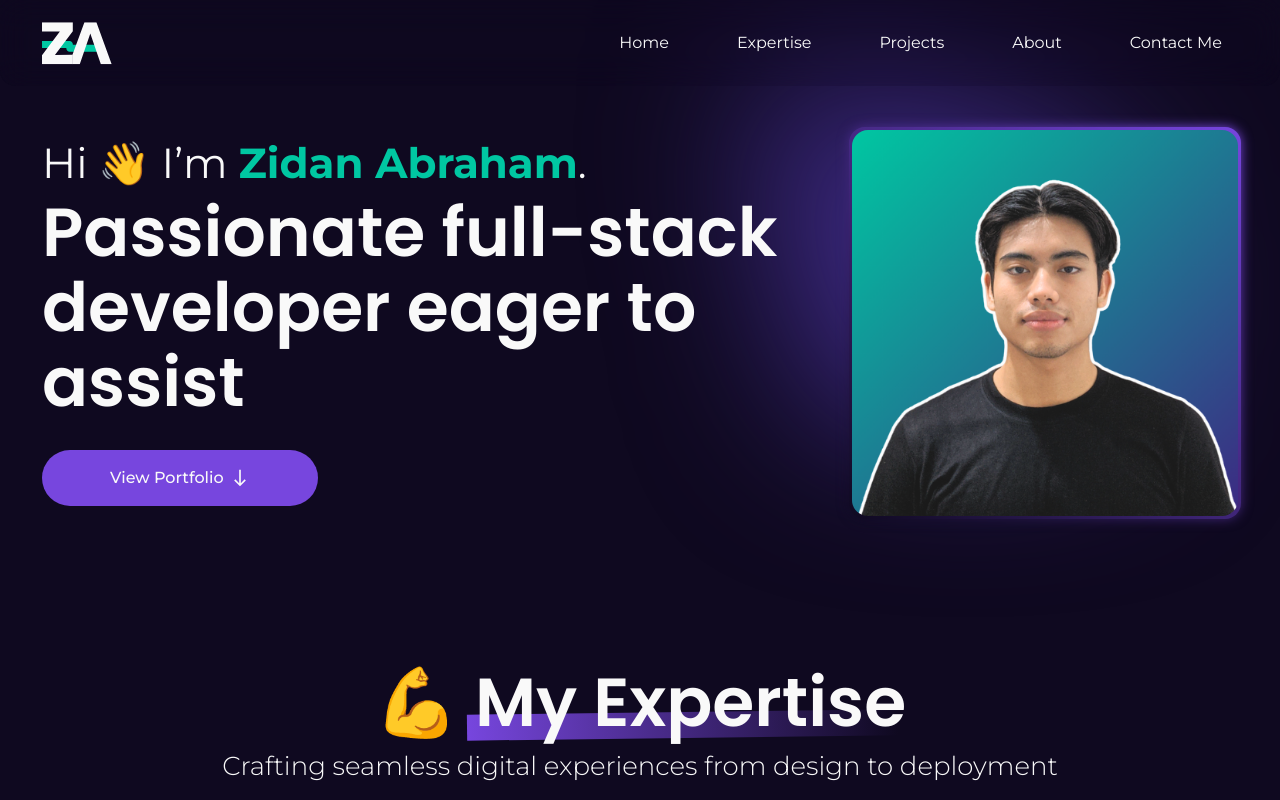
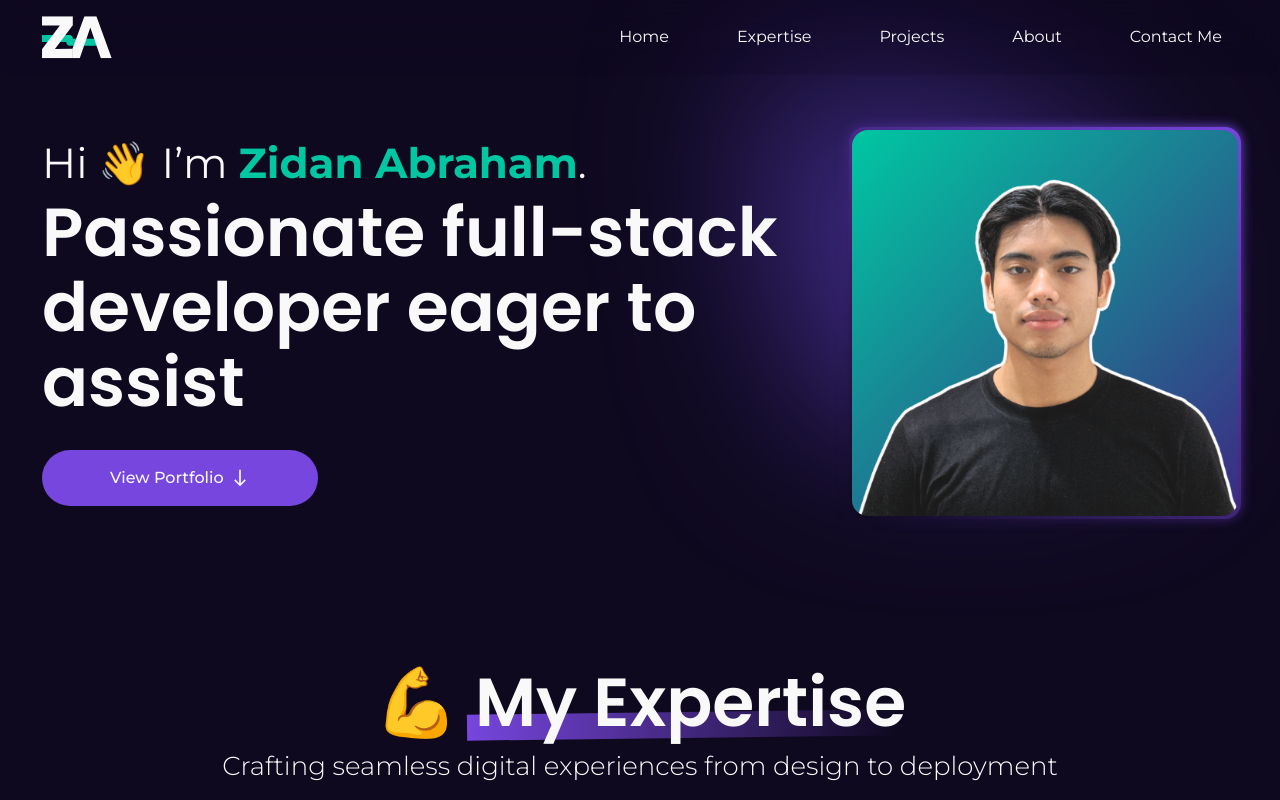
Before and after one commit to danzBraham/danzBraham.github.io, an Astro site: page / in a window 1280 px wide. Shown: the top 800 px of the page. Built offline with nearby package versions, Linux system fonts and the light colour scheme; Astro itself is replaced by a stand-in of ours.

Commit message:
feat: improve Header UI

```diff
--- a/src/components/Header/index.tsx
+++ b/src/components/Header/index.tsx
@@ -15,9 +15,9 @@ const Header: FC = () => {
 
   return (
     <header
-      className={`fixed z-50 w-full ${isActive ? "min-h-full bg-light" : "rounded-b-2xl bg-dark/10 backdrop-blur-lg"}`}
+      className={`fixed z-50 w-full ${isActive ? "min-h-full bg-light" : "rounded-b-2xl bg-dark/10 shadow-sm backdrop-blur-lg"}`}
     >
-      <nav className="max-container flex items-center justify-between px-[26px] py-4 xl:px-[42px]">
+      <nav className="max-container flex items-center justify-between px-[26px] py-[16px] xl:px-[42px] xl:py-[10px]">
         <a href="/#">
           <svg
             width="85"
--- a/src/components/Hero/index.astro
+++ b/src/components/Hero/index.astro
@@ -2,8 +2,6 @@
 import { Image } from "astro:assets";
 import heroImage from "@assets/images/hero.png";
 import heroShape from "@assets/icons/hero-shape.svg";
-
-console.log(heroImage.width);
 ---
 
 <section id="hero" class="container pb-[75px] pt-[112px] xl:pt-[130px]">
```
